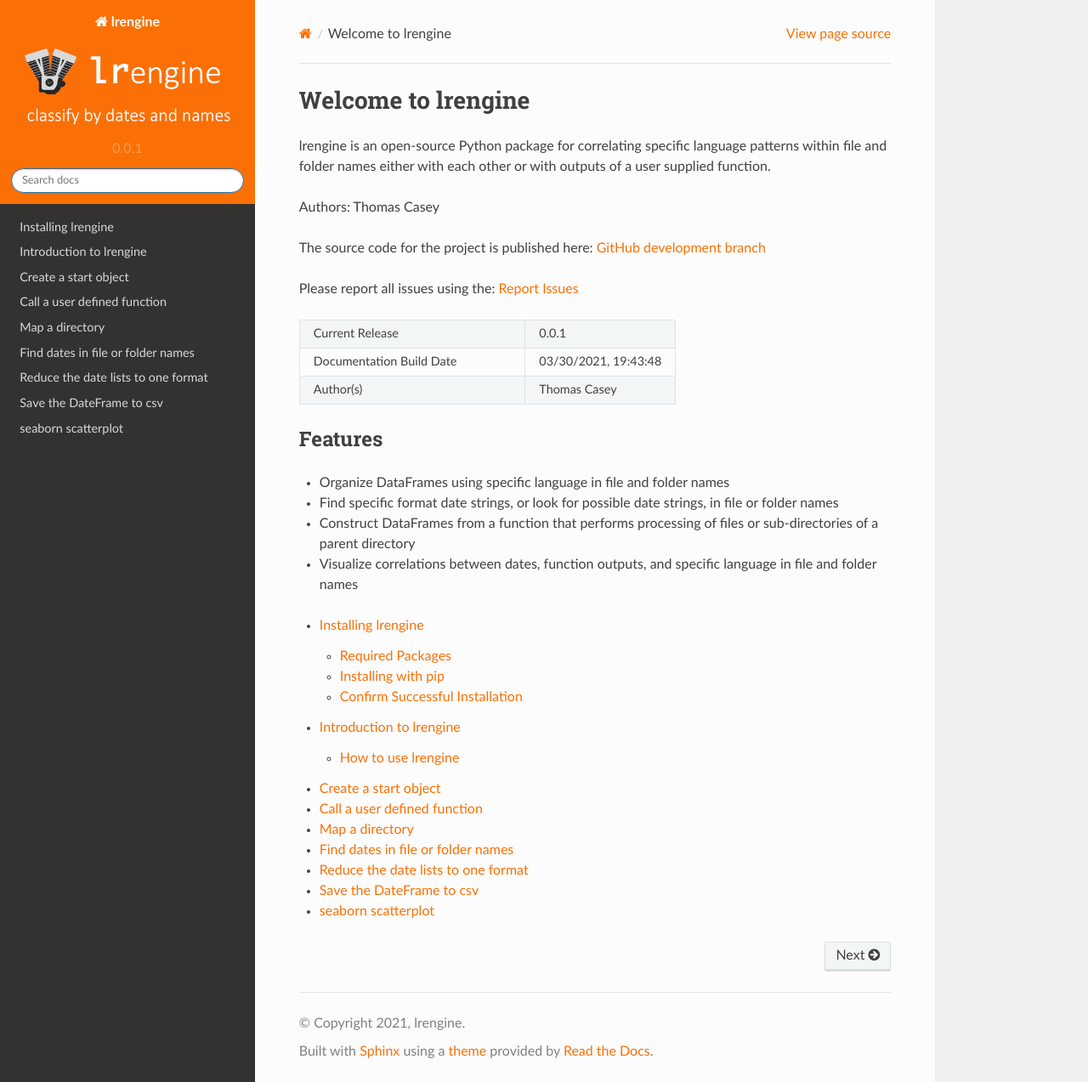
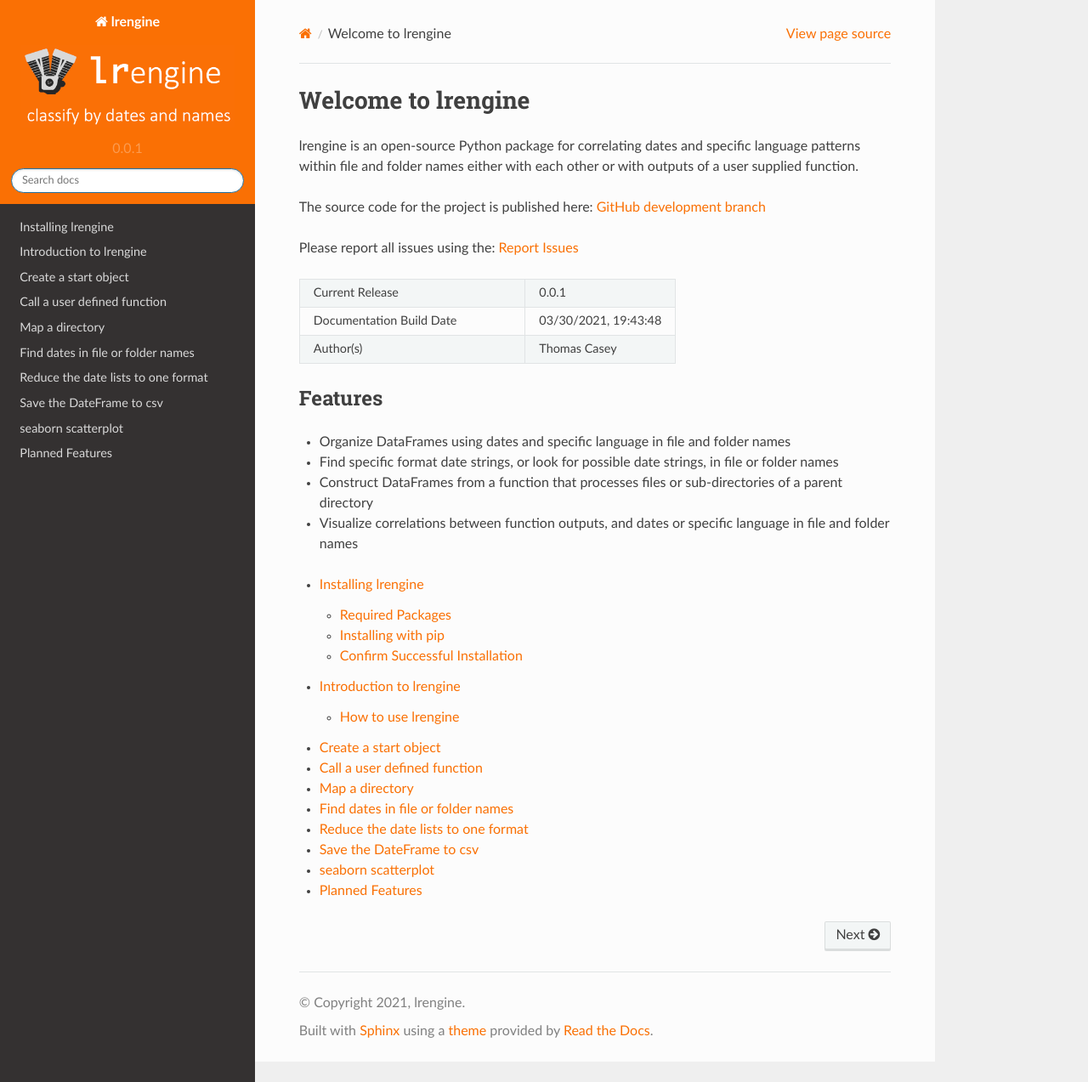
Before and after one commit to thcasey3/lrengine, a Sphinx documentation site: the page built from docs/source/index.rst, in a window 1280 px wide and 1273 px high. Shown: the whole window at 85% size. Built offline with Sphinx 7.4.7 and the Read the Docs theme 2.0.0, drawn with Linux system fonts in a browser that asks for light colours; pages that are not in the unit, such as notebooks, are missing from menus.

Commit message:
added planned features doc; other minor changes in docs

```diff
--- a/docs/source/index.rst
+++ b/docs/source/index.rst
@@ -18,9 +18,7 @@
 Welcome to lrengine
 ===================
 
-lrengine is an open-source Python package for correlating specific language patterns within file and folder names either with each other or with outputs of a user supplied function.
-
-Authors: Thomas Casey
+lrengine is an open-source Python package for correlating dates and specific language patterns within file and folder names either with each other or with outputs of a user supplied function.
 
 The source code for the project is published here: |GitHub|
 
@@ -39,10 +37,10 @@
 
 Features
 ========
-* Organize DataFrames using specific language in file and folder names
+* Organize DataFrames using dates and specific language in file and folder names
 * Find specific format date strings, or look for possible date strings, in file or folder names
-* Construct DataFrames from a function that performs processing of files or sub-directories of a parent directory
-* Visualize correlations between dates, function outputs, and specific language in file and folder names
+* Construct DataFrames from a function that processes files or sub-directories of a parent directory
+* Visualize correlations between function outputs, and dates or specific language in file and folder names
 
 .. toctree::
    :maxdepth: 2
@@ -57,3 +55,4 @@
    save() method
    sea() method
    auto_examples/index
+   Planned features
--- a/docs/source/save() method.rst
+++ b/docs/source/save() method.rst
@@ -2,7 +2,7 @@
 Save the DateFrame to csv
 =========================
 
-Use the **save()** method to save the **.frame** as a .csv using pandas.to_csv(). Specify the path and filename using **filename=** and set **header=True** or **header=False**. Default is **header=True**, and if a filename is not specified the **.frame** will be saved to the parent directory with a name that is the date followed by "_DataFrame.csv".
+Use the **save()** method to save the **.frame** as a .csv using pandas.to_csv(). Specify the path and filename using **filename=** and set **header=True** or **header=False**, default is **header=True**. If a filename is not specified the **.frame** will be saved to the parent directory with a name that is the date followed by "_DataFrame.csv".
 
 .. code-block:: python
 
```
Also changed, not shown: docs/source/Planned features.rst (added, +8 -0 lines).
